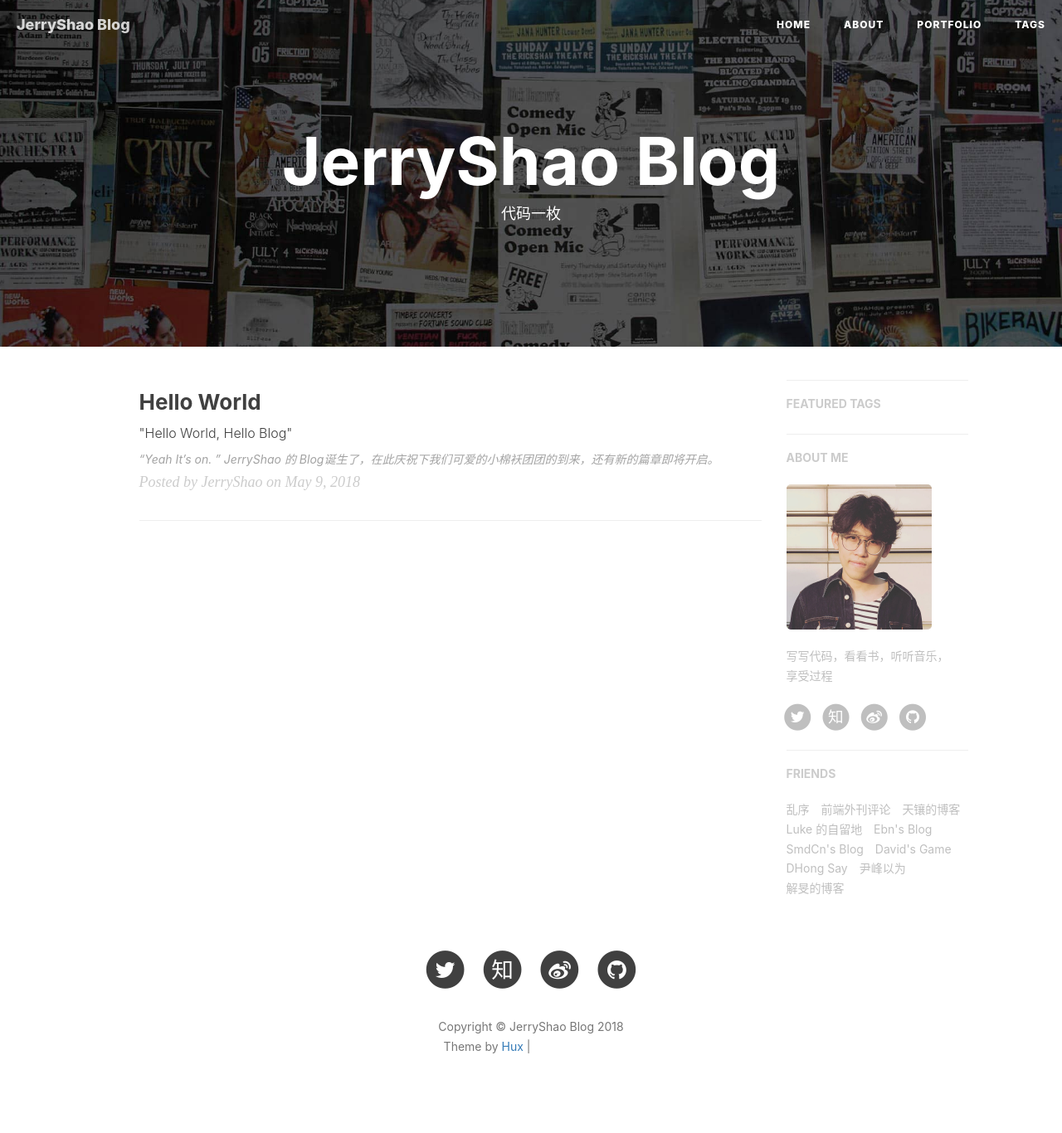
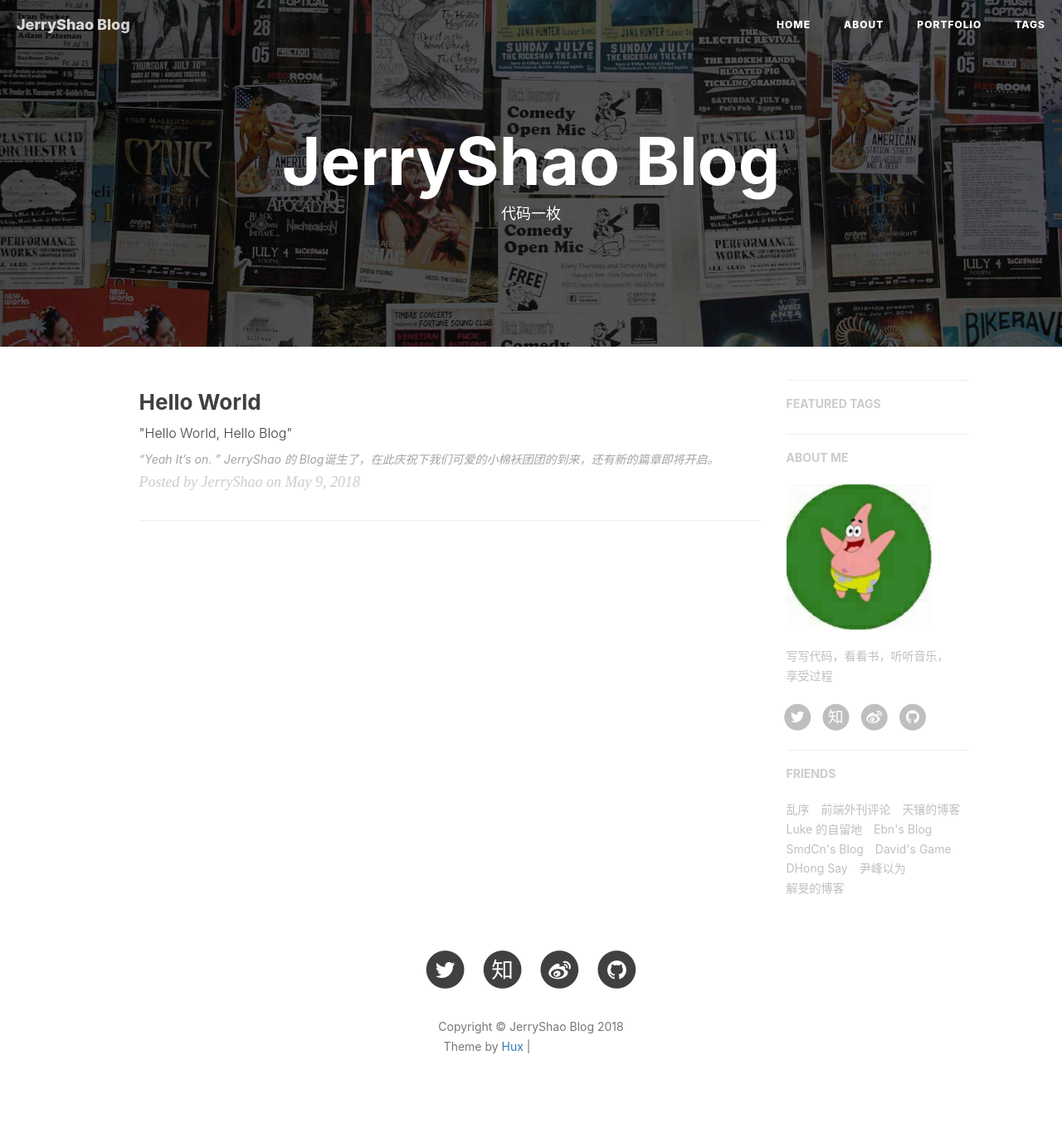
Before and after one commit to JerryShaoPro/JerryShaoPro.github.io, a Jekyll site: the page built from index.html, in a window 1280 px wide. Shown: the whole page at 83% size. Built offline with Jekyll 4.4.1, drawn with Linux system fonts in a browser that asks for light colours; nearby versions of some CDN libraries; the list of posts is cut into pages by our own code; comment, search, counter and statistics services are not loaded; grey boxes are pictures that could not be loaded.

Commit message:
add about-jerryshao

```diff
--- a/_config.yml
+++ b/_config.yml
@@ -68,7 +68,7 @@
 # Sidebar settings
 sidebar: true                           # whether or not using Sidebar.
 sidebar-about-description: "写写代码，看看书，听听音乐，<br>享受过程"
-sidebar-avatar: /img/avatar-hux.jpg      # use absolute URL, seeing it's used in both `/` and `/about/`
+sidebar-avatar: /img/about-jerryshao.jpg      # use absolute URL, seeing it's used in both `/` and `/about/`
 
 
 
```
Also changed, not shown: img/about-jerryshao.jpg (added).
